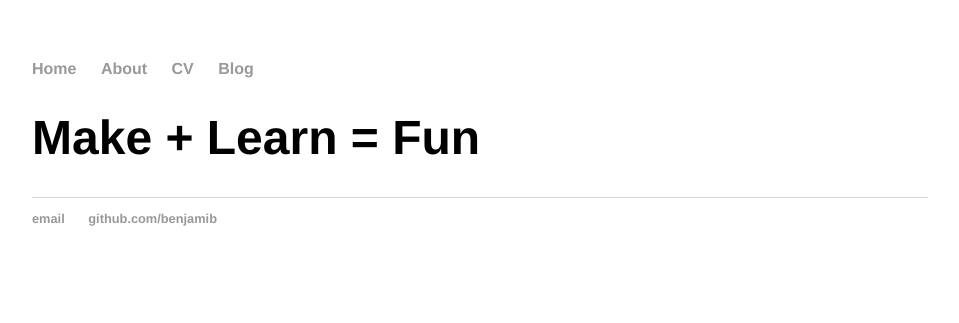
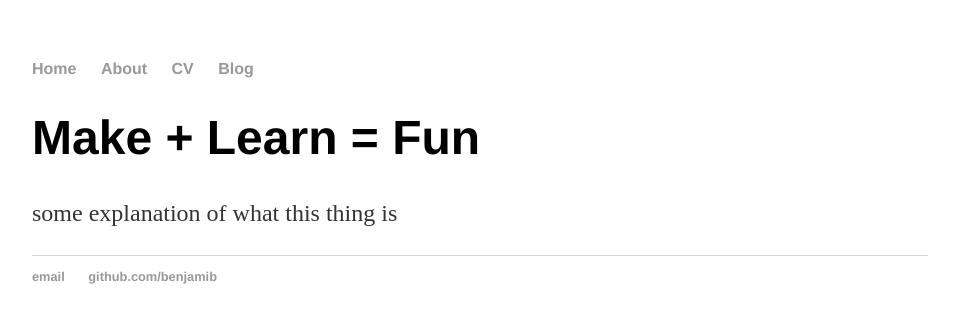
Before and after one commit to benjamib/benjamib.github.io, a Jekyll site: the page built from index.html, in a window 1280 px wide. Shown: the top 323 px of the page, without its empty margins (160-1119 px from the left). Built offline with Jekyll 4.4.1, drawn with Linux system fonts in a browser that asks for light colours.

Commit message:
Update index.html

```diff
--- a/index.html
+++ b/index.html
@@ -4,4 +4,5 @@ title: Ben Brewster, TEST
 ---
 <div class="blurb">
 	<h1>Make + Learn = Fun</h1>
+	<p>some explanation of what this thing is</p>
 </div><!-- /.blurb -->
```
